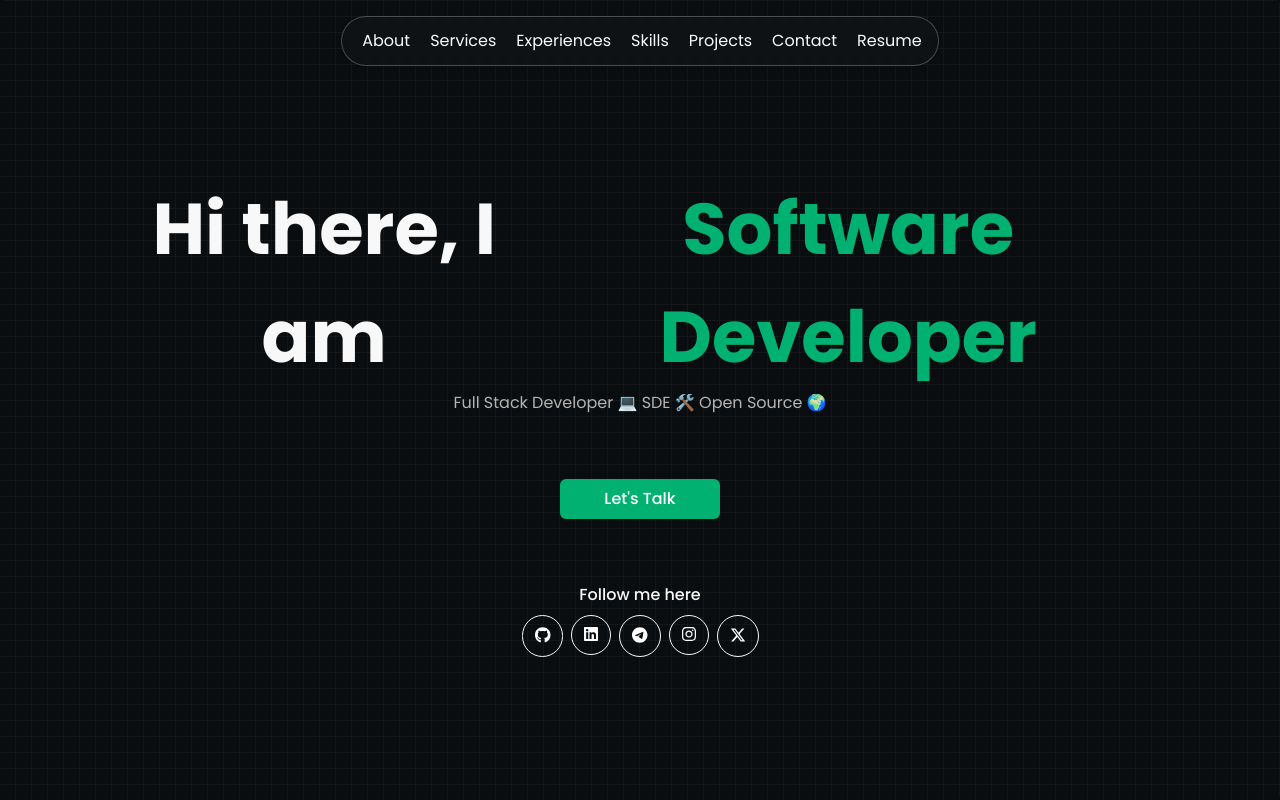
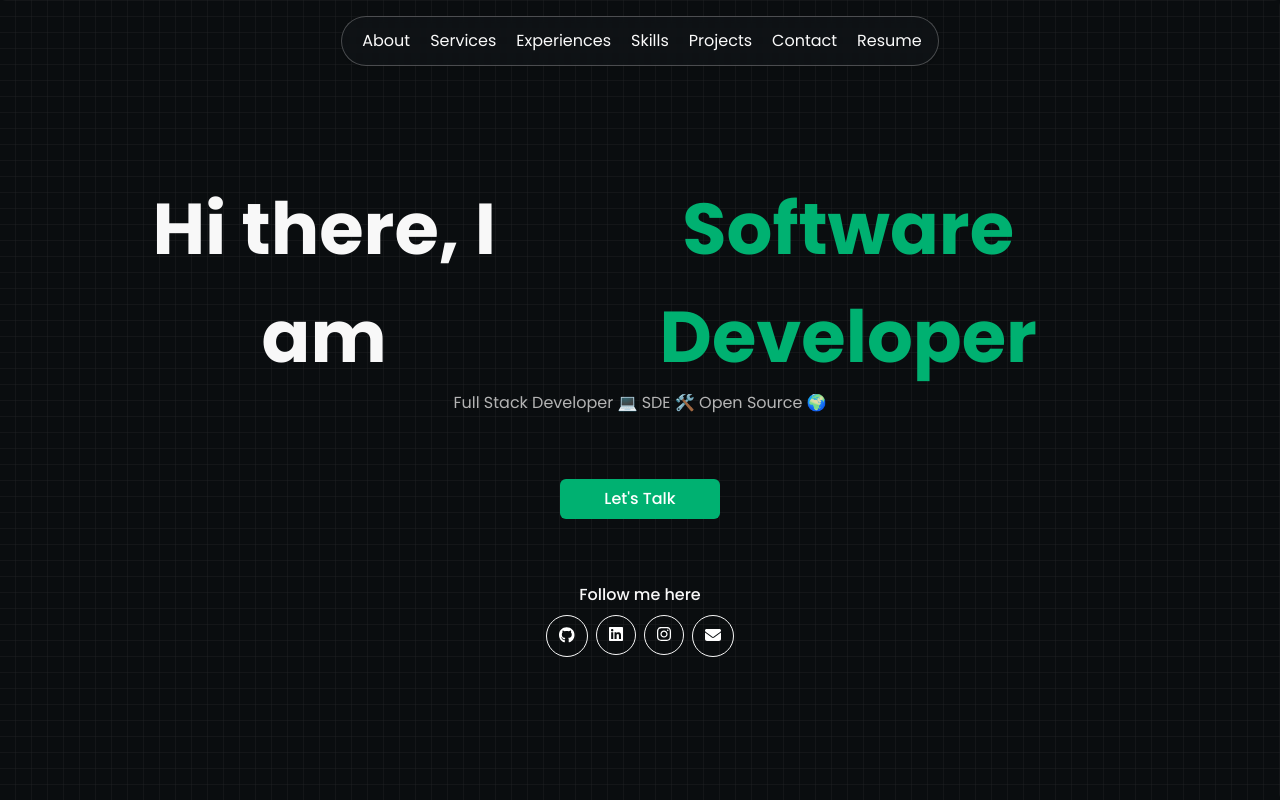
Before and after one commit to Nikith-S/nikith_portfolio, a Next.js app: page / in a window 1280 px wide. Shown: the top 800 px of the page. Built offline with nearby package versions, Linux system fonts and the light colour scheme; what tailwindcss-debug-screens would draw is missing.

Commit message:
added the links for github ,linkdin, and gmail

```diff
--- a/src/data/socialLinks.ts
+++ b/src/data/socialLinks.ts
@@ -22,42 +22,30 @@ const socialLinks: ISocialLinkItem[] = [
     icon: faLinkedin,
     text: Strings.linkedInUsername,
   },
-  {
-    name: Strings.telegram,
-    url: Strings.telegramLink,
-    icon: faTelegram,
-    text: Strings.telegramUsername,
-  },
+  // {
+  //   name: Strings.telegram,
+  //   url: Strings.telegramLink,
+  //   icon: faTelegram,
+  //   text: Strings.telegramUsername,
+  // },
   {
     name: Strings.instagram,
     url: Strings.instagramLink,
     icon: faInstagram,
     text: Strings.instagramUsername,
   },
-  {
-    name: Strings.twitter,
-    url: Strings.twitterLink,
-    icon: faXTwitter,
-    text: Strings.twitterUsername,
-  },
+  // {
+  //   name: Strings.twitter,
+  //   url: Strings.twitterLink,
+  //   icon: faXTwitter,
+  //   text: Strings.twitterUsername,
+  // },
   {
     name: Strings.email,
     url: Strings.primaryEmailLink,
     icon: faEnvelope,
     text: Strings.primaryEmail,
   },
-  {
-    name: Strings.buyMeACoffee,
-    url: Strings.buyMeACoffeeLink,
-    icon: "/images/buy-me-a-coffee.png",
-    text: Strings.buyMeACoffeeUsername,
-  },
-  {
-    name: Strings.koFi,
-    url: Strings.koFiLink,
-    icon: "/images/ko-fi.png",
-    text: Strings.buyMeACoffeeUsername,
-  },
 ];
 
 export default socialLinks;
```
